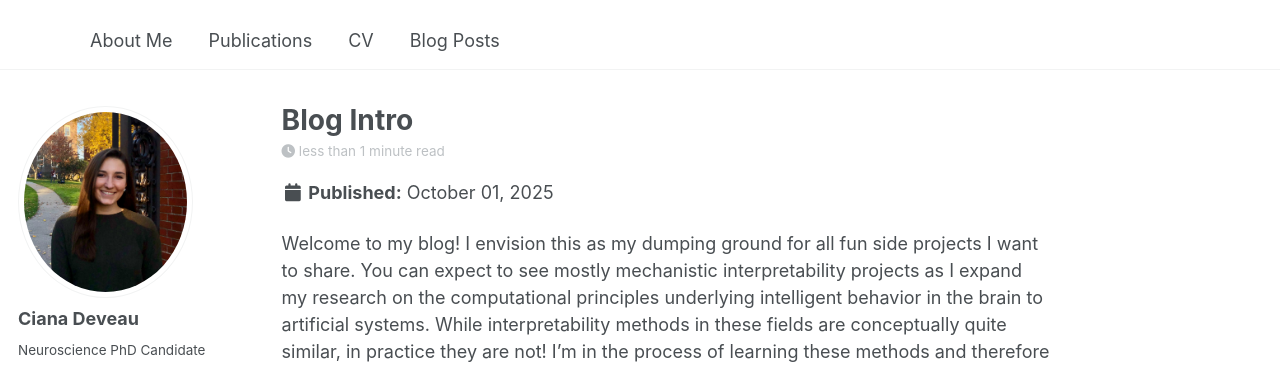
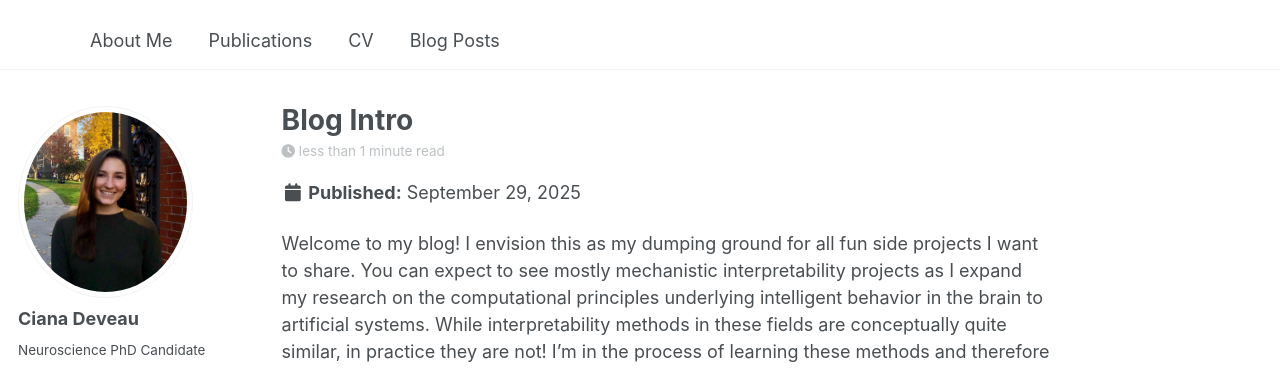
Before and after one commit to cianadeveau/cianadeveau.github.io, a Jekyll site: the page built from _posts/2025-09-29-blog-intro.md, in a window 1280 px wide and 1072 px high. Shown: the top 369 px of the window. Built offline with Jekyll 4.4.1, drawn with Linux system fonts in a browser that asks for light colours; some web fonts are replaced.

Commit message:
Update and rename 2025-10-01-blog-intro.md to 2025-09-29-blog-intro.md

```diff
--- a/_posts/2025-10-01-blog-intro.md
+++ b/_posts/2025-09-29-blog-intro.md
@@ -1,7 +1,7 @@
 ---
 title: 'Blog Intro'
-date: 2025-10-01
-permalink: /posts/2025/10/blog-intro/
+date: 2025-09-29
+permalink: /posts/2025/09/blog-intro/
 tags:
 
 ---
```
